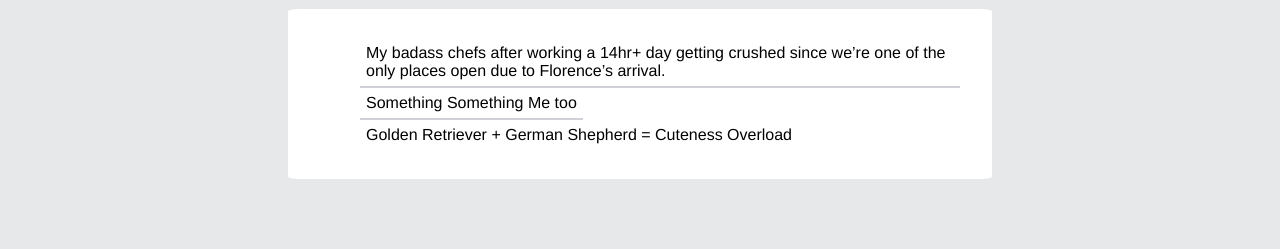
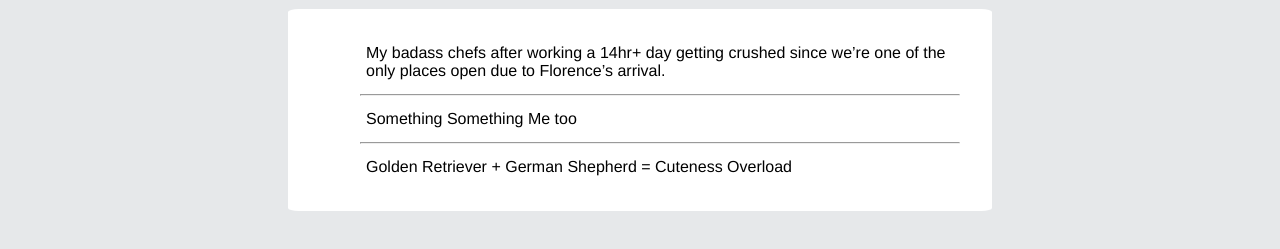
Before and after one commit to lemesh2424/webprogbase-lab1, a plain HTML site: page tasks.html in a window 1280 px wide. Shown: the part 65-314 px from the top of the page. Drawn offline with nearby package versions, Linux system fonts and the light colour scheme.

Commit message:
some changes

```diff
--- a/stylesheets/style.css
+++ b/stylesheets/style.css
@@ -120,6 +120,21 @@ body {
 
 .container ul {
     list-style: none;
+}
+
+.container ul li {
+    display: block;
+    width: 100%;
+    /* border-bottom: 2px solid rgba(159, 164, 173, 0.5); */
+}
+
+.container ul a {
+    border-bottom: none;
+}
+
+.container hr {
+    color: rgba(159, 164, 173, 0.5);
+    background-color: rgba(159, 164, 173, 0.5);
 }
 
 .container .back:hover {
--- a/tasks.html
+++ b/tasks.html
@@ -22,7 +22,9 @@
     <div class="container">
         <ul>
             <a href="./tasks/1.html"><li>My badass chefs after working a 14hr+ day getting crushed since we’re one of the only places open due to Florence’s arrival.</li></a>
+            <hr>
             <a href="./tasks/2.html"><li>Something Something Me too</li></a>
+            <hr>
             <a href="./tasks/3.html"><li>Golden Retriever + German Shepherd = Cuteness Overload</li></a>
         </ul>
     </div>
```
